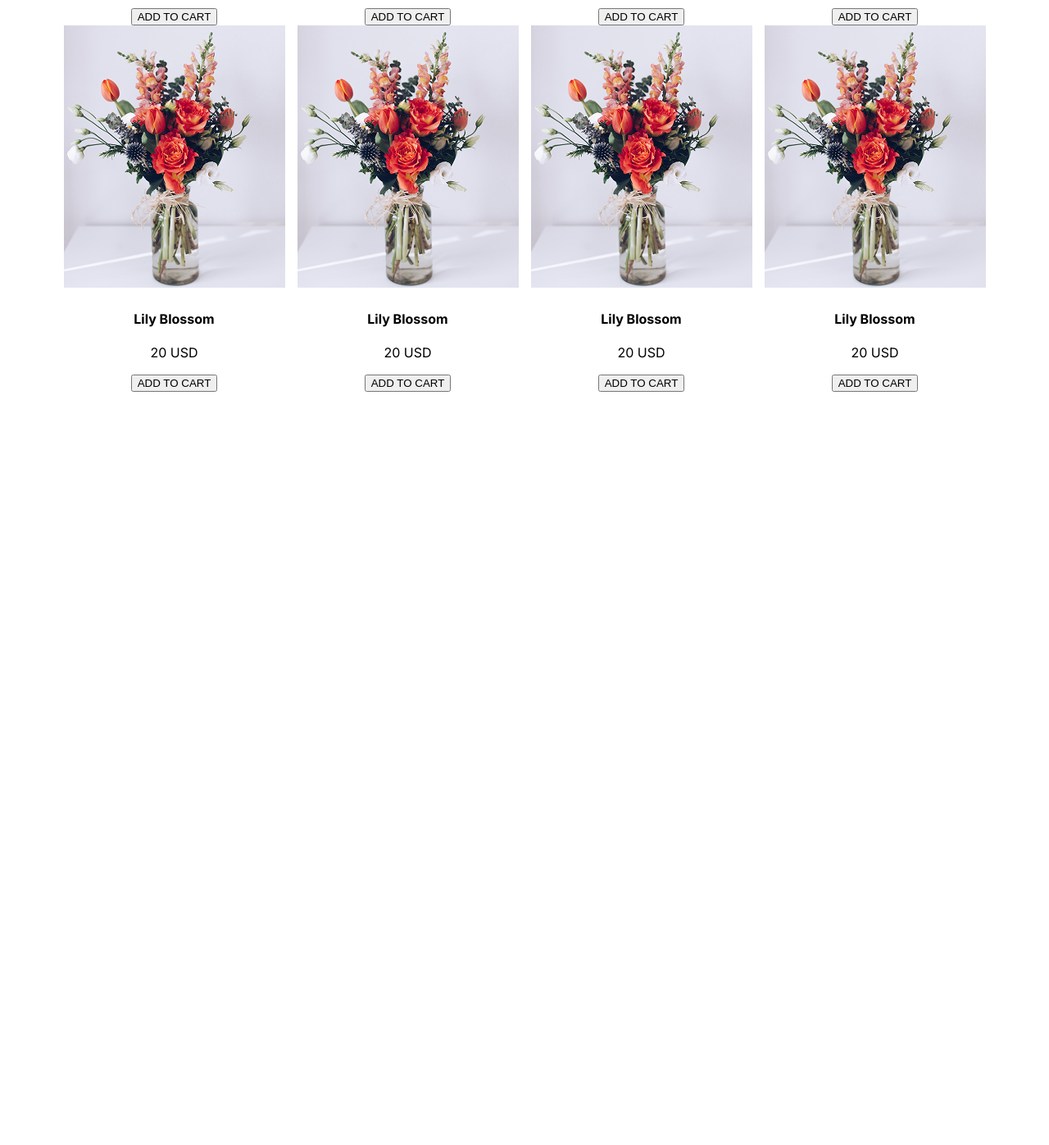
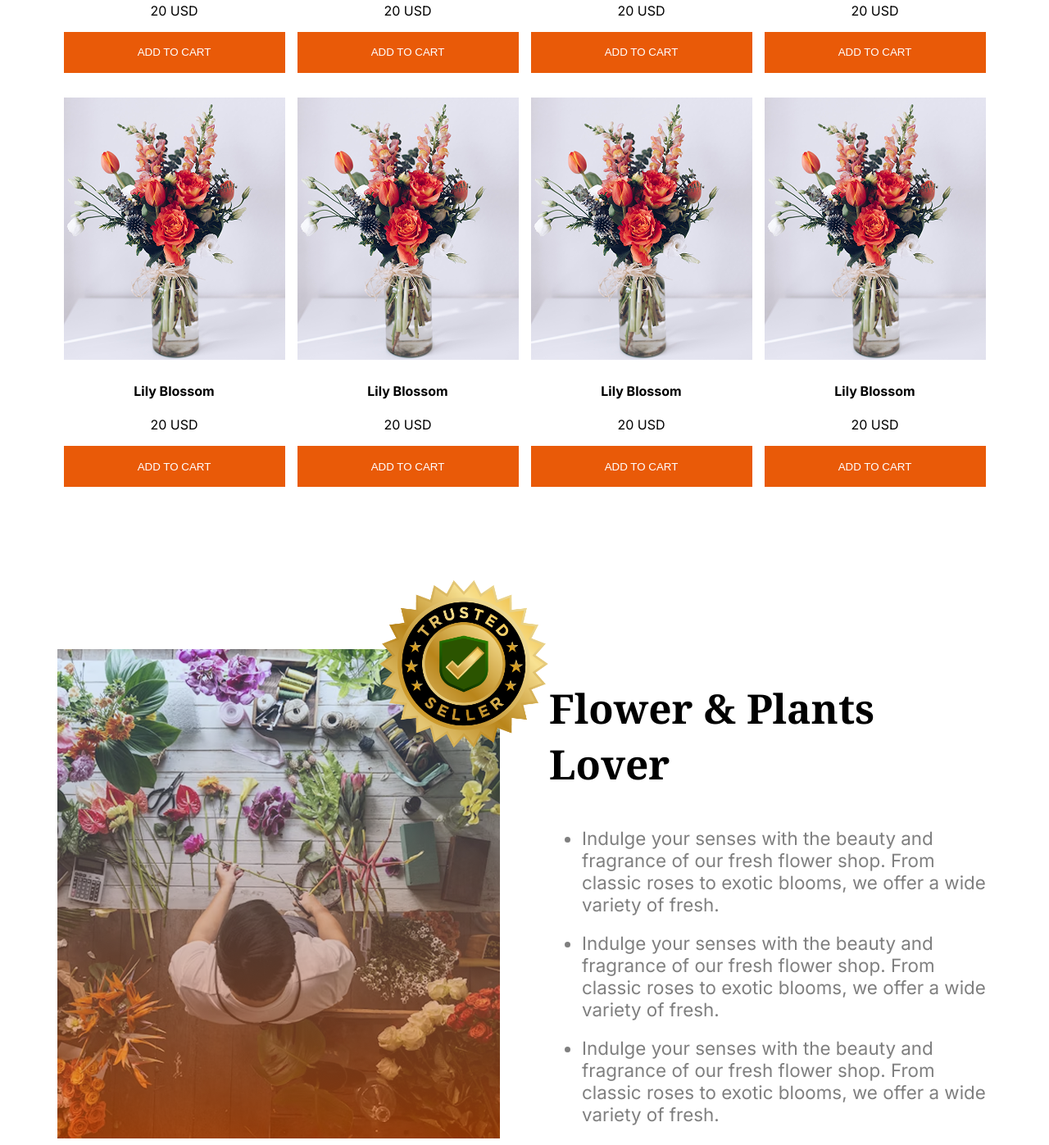
Before and after one commit to arafat100/ProgrammingHero-B12-Assignment-2, a plain HTML site: page index.html in a window 1280 px wide. Shown: the part 1328-2725 px from the top of the page at 82% size. Before the commit the page ends 1814 px from the top, so only its background shows below. Drawn offline with Linux system fonts and the light colour scheme.

Commit message:
add flower section

```diff
--- a/Styles/assignment2.css
+++ b/Styles/assignment2.css
@@ -36,7 +36,7 @@
 }
 
 .text-color {
-    color: rgb(0, 0, 0, 50);
+    color: rgba(0, 0, 0, 0.5);
 }
 
 main {
@@ -49,6 +49,13 @@ main>section {
     margin-top: 120px;
 }
 
+.btn-primary {
+    width: 270px;
+    height: 50px;
+    background-color: #E95A08;
+    color: #FFFFFF;
+    border: none;
+}
 
 /* header styles */
 .header {
@@ -108,6 +115,7 @@ main>section {
     max-height: 999px;
     display: grid;
     grid-template-columns: repeat(4, 1fr);
+
 }
 
 .card-container {
@@ -115,4 +123,45 @@ main>section {
     max-height: 70px; */
     justify-content: center;
     text-align: center;
+    margin-top: 30px;
 }
+
+/* Flower Section */
+.flower-container {
+    margin-top: 210px;
+    height: 597px;
+    position: relative;
+
+}
+
+.badge {
+    height: 286px;
+    width: 286px;
+    position: absolute;
+    left: 31%;
+    bottom: 73%;
+}
+
+.flower-image {
+    width: 100%;
+}
+
+.flower-info {
+    padding: 38px 0px 38px 60px;
+    height: 521px;
+
+}
+
+.flower-title {
+    font-size: 3.10rem;
+    font-weight: bold;
+    margin: 0px;
+}
+
+.flower-description {
+    font-size: 1.40rem;
+}
+
+ul>li {
+    padding-top: 20px;
+}
--- a/index.html
+++ b/index.html
@@ -94,7 +94,27 @@
                 </div>
             </div>
         </section>
-
+        <!-- Flower Section -->
+        <section class="flower-container display-flex">
+            <img src="./assets/flower-store.png" alt="" class="flower-image">
+            <img src="./assets/trusted-badge.png" alt="" class="badge">
+            <div class="flower-info">
+                <h2 class="flower-title noto-serif-font">Flower & Plants Lover</h2>
+                <!-- <p class="flower-description text-color"> -->
+                <ul class="flower-description text-color">
+                    <li>Indulge your senses with the beauty and fragrance of our fresh flower shop. From classic roses
+                        to exotic blooms, we
+                        offer a wide variety of fresh.</li>
+                    <li>Indulge your senses with the beauty and fragrance of our fresh flower shop. From classic roses
+                        to exotic blooms, we
+                        offer a wide variety of fresh.</li>
+                    <li>Indulge your senses with the beauty and fragrance of our fresh flower shop. From classic roses
+                        to exotic blooms, we
+                        offer a wide variety of fresh.</li>
+                </ul>
+                </p>
+            </div>
+        </section>
     </main>
     <footer>
 
```
